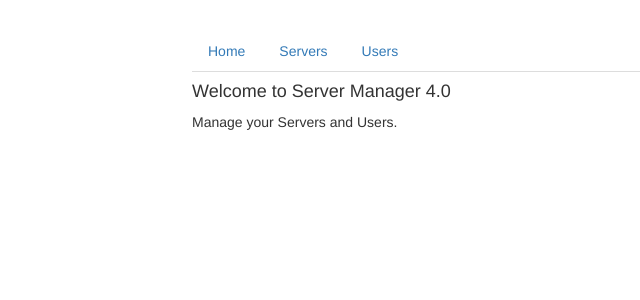
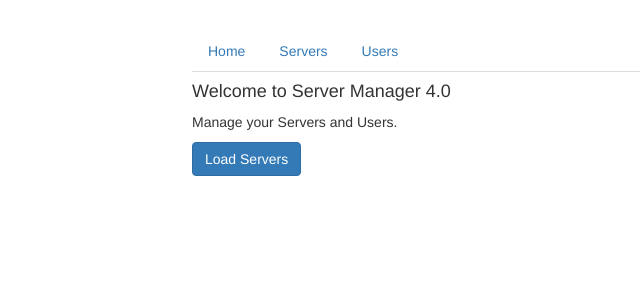
Before and after one commit to puzzelena/routing_angular, an Angular app: page / in a window 1280 px wide. Shown: the top 300 px of the page, without its empty margins (73-713 px from the left). Built offline with nearby package versions, Linux system fonts and the light colour scheme.

Commit message:
130. Navigating Programmatically

```diff
--- a/src/app/home/home.component.html
+++ b/src/app/home/home.component.html
@@ -1,2 +1,7 @@
 <h4>Welcome to Server Manager 4.0</h4>
 <p>Manage your Servers and Users.</p>
+<button
+    class="btn btn-primary"
+    (click)="onLoadServers()">
+    Load Servers
+</button>
--- a/src/app/home/home.component.ts
+++ b/src/app/home/home.component.ts
@@ -1,4 +1,5 @@
 import { Component, OnInit } from '@angular/core';
+import { Router } from '@angular/router';
 
 @Component({
   selector: 'app-home',
@@ -6,10 +7,19 @@ import { Component, OnInit } from '@angular/core';
   styleUrls: ['./home.component.css']
 })
 export class HomeComponent implements OnInit {
-
-  constructor() { }
+// we can inject this router
+  constructor(private router: Router) { }
 
   ngOnInit() {
   }
 
+  onLoadServers(){
+    // complex calculation
+    // navigate takes an argument that allows us to navitate to
+    // we pass an array that contains many elements of diferent paths
+    this.router.navigate(['/servers'])
+    // with navigate we trigger it in our code
+    // we added an absolute path here
+  }
+
 }
```
